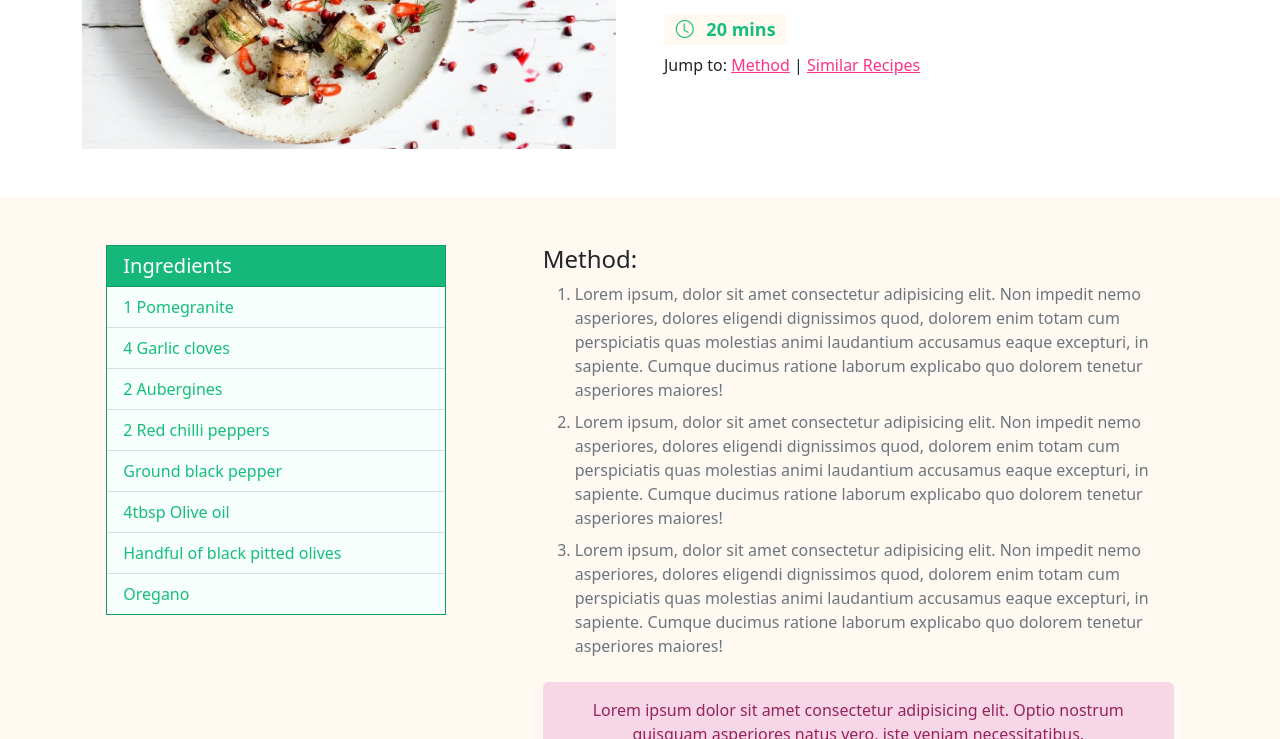
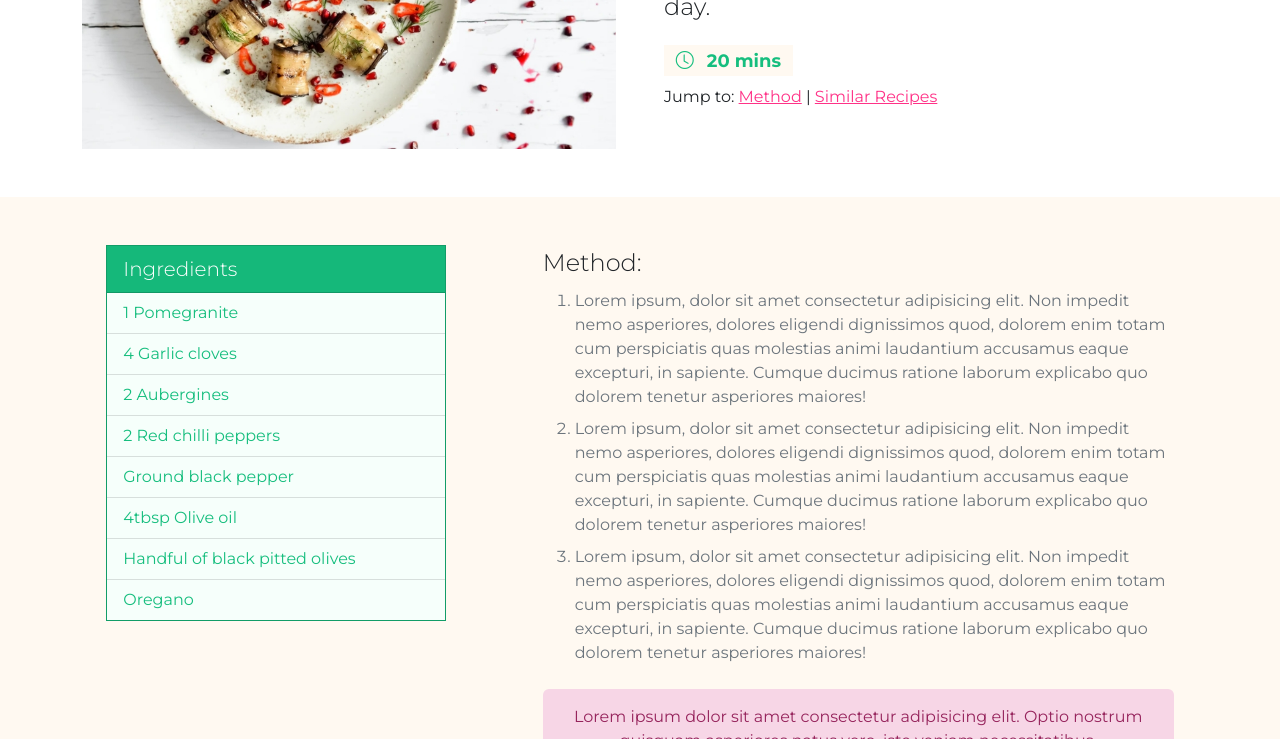
Before and after one commit to bryliebaird/SASS-bootstrap-5, a website: page index.html in a window 1280 px wide. Shown: the part 361-1100 px from the top of the page. Drawn offline with nearby package versions, Linux system fonts and the light colour scheme.

Commit message:
SASS custom font/heading size and spacing added

```diff
--- a/sass/main.scss
+++ b/sass/main.scss
@@ -1,3 +1,6 @@
+// Google Fonts Import
+@import url('https://fonts.googleapis.com/css2?family=Montserrat:ital,wght@0,100;0,200;0,300;0,400;0,500;0,600;0,700;0,800;0,900;1,100;1,200;1,300;1,400;1,500;1,600;1,700;1,800;1,900&display=swap');
+
 // 1. Import SASS Functions (so you can use them throughout this file)
 @import "../node_modules/bootstrap/scss/functions";
 
@@ -9,10 +12,20 @@ $enable-negative-margins: true;  //giving us access to negative margins
 $enable-smooth-scroll: false;
 
 
-// theme colors
+// custom theme colors
 $primary: #ff3287;
 $secondary: #16be7e;
 $light: #fff9f1;
+
+// custom base font family
+$font-family-base: "Montserrat";
+
+// custom font and heading sizes/spacing
+$font-size-base: 1rem;
+$lead-font-size: $font-size-base * 1.5;  // must include font-size-base above to change lead size
+$headings-font-weight: 300;
+$headings-line-height: 1.5;
+$h1-font-size: $font-size-base * 2.75;
 
 // 2. Import variables + mixin files (so you can use them below)
 @import "../node_modules/bootstrap/scss/variables";
```
Also changed, not shown: css/main.min.css, 1 other file.
